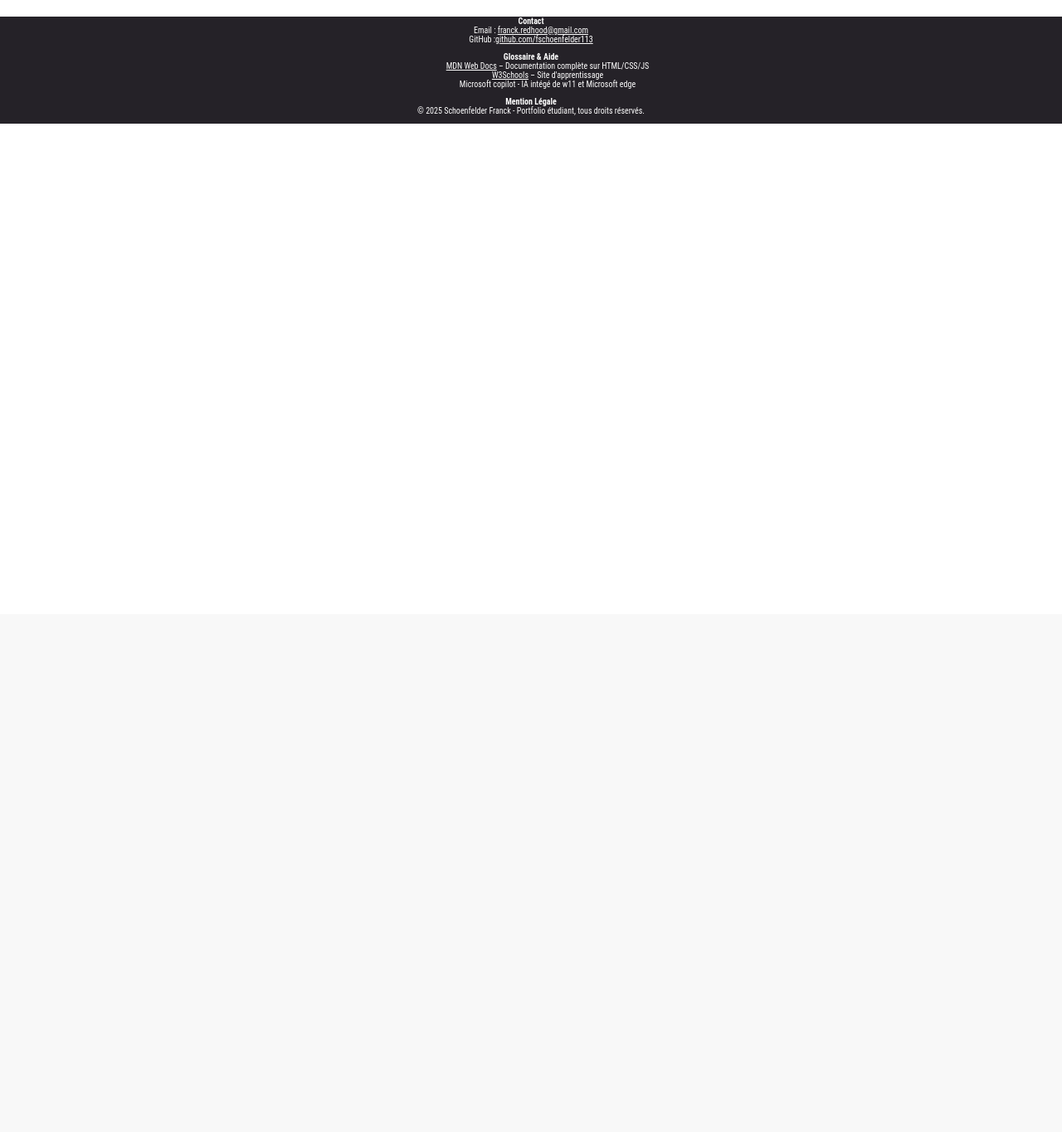
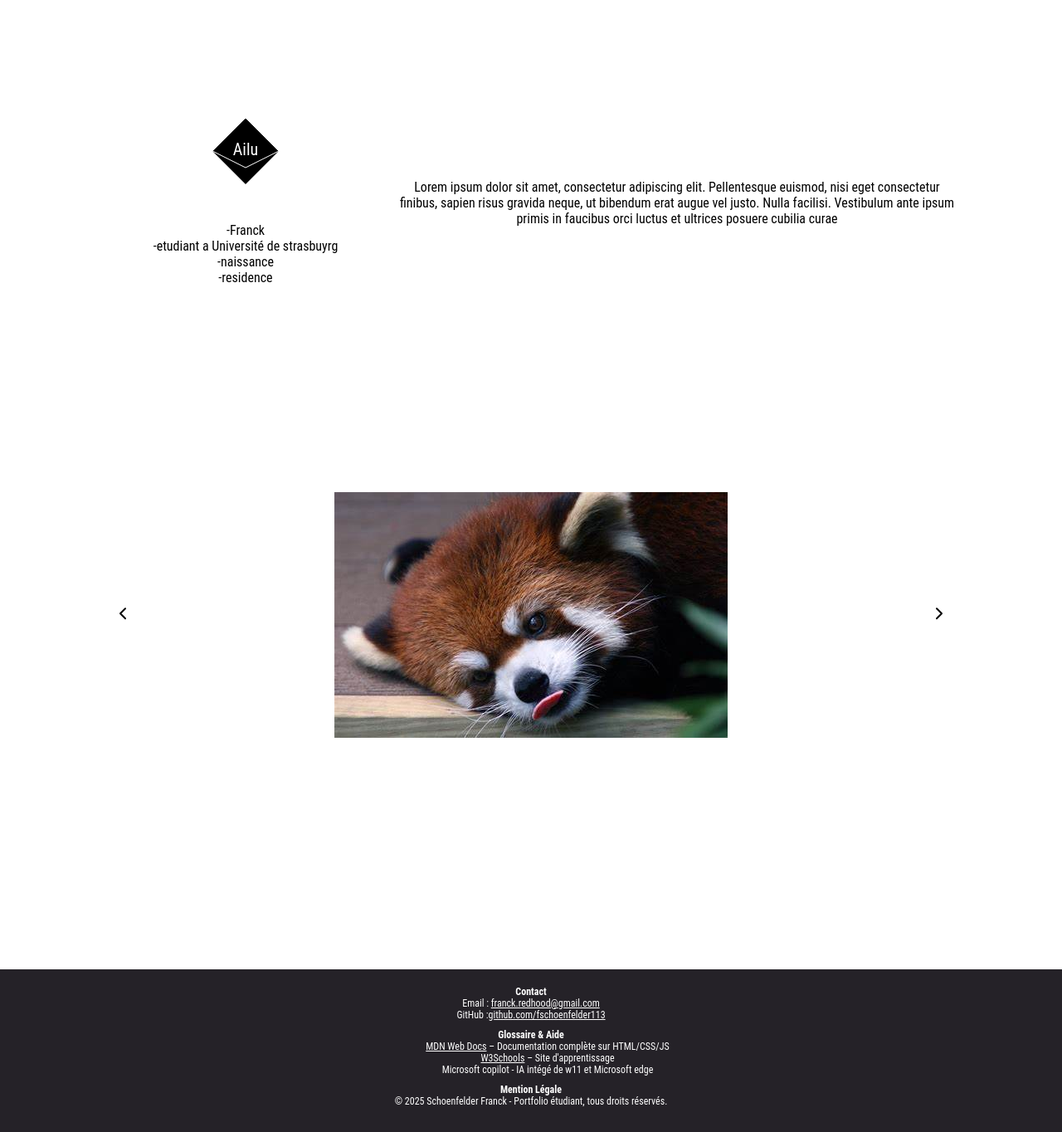
Before and after one commit to AilurusF13/portefolio, a PHP site: page / in a window 1280 px wide. Shown: the part 60-1424 px from the top of the page at 83% size. Before the commit the page ends 209 px from the top, so only its background shows below. Run offline with PHP 8.4, Linux system fonts and the light colour scheme.

Commit message:
section principale fait mise appart contenue et apsect estétiques, slider super

```diff
--- a/assets/css/footer.css
+++ b/assets/css/footer.css
@@ -10,8 +10,8 @@
     background-color: var(--background);
     color: var(--text-colour);
     margin-top: var(--foot-padding);
-    padding-left: var(--foot-padding);
-    padding-right: var(--foot-padding);
+    padding: var(--foot-padding);
+
 
     display: flex;
     flex-direction: column;
@@ -27,7 +27,7 @@
         padding-bottom: 10px;
         h3, p, ul  {
             margin: 0;
-            font-size: 10px;
+            font-size: 12px;
         }
     }
 
--- /dev/null
+++ b/assets/css/slider.css
@@ -0,0 +1,60 @@
+@import url("style.css");
+
+
+
+.slider-container{
+    --image-size: 250-px ;
+
+    display: flex;
+    position: relative;
+    overflow: hidden;
+    height: 100%;
+
+    .slider-viewport{
+        display: flex;
+        height: 100%;
+        width: 100%;
+        transition: transform 0.5s ease-in-out;
+
+        .slider-item {
+            flex: 0 0 100%;
+            box-sizing: border-box;
+            display: flex;
+            justify-content: center; /* centre horizontalement */
+            align-items: center;     /* centre verticalement */
+            a{
+                display: flex;
+                justify-content: center;
+                align-items: center;
+            }
+            img{
+                max-height: var(--image-size);
+                width: 100%;
+                height: auto;
+                object-fit: cover;
+
+            }
+        }
+    }
+    .slider-button {
+        position: absolute;
+        top: 50%;
+        transform: translateY(-50%);
+        border: none;
+        padding: 0;
+        background: none;
+        cursor: pointer;
+        width: 40px;
+        height: 40px;
+    }
+    .left{
+        z-index: 10;
+        left: 0;
+        height: 100%;
+    }
+    .right{
+        z-index: 10;
+        right: 0;
+        height: 100%;
+    }
+}
--- a/assets/css/style.css
+++ b/assets/css/style.css
@@ -25,6 +25,64 @@ svg text {
 body{
     margin: 0;
     font-family: "Roboto Condensed", sans-serif;
+
+    #showcase-section{
+        box-sizing: border-box;
+        padding: 10% ;
+        display: flex;
+        flex-direction: column; /*version telephone*/
+        width: 100%;
+
+        .showcase{
+            box-sizing: border-box;
+            flex: 1;
+        }
+
+        .about-me{
+            display: grid;
+            grid-template-columns: 1fr 2fr;
+            grid-template-rows: 1fr 1fr;
+            height: 100vh;
+            gap: 1rem;
+
+            .me{
+                display: flex;
+                align-items: center;
+                justify-content: center;
+
+            }
+
+            .image{
+                grid-column: 1;
+                grid-row: 1;
+            }
+            .info{
+                text-align: center;
+                grid-column: 1;
+                grid-row: 2;
+                ul{
+                    padding: 0;
+                    list-style: none;
+                    display: inline;
+                }
+            }
+            .resume{
+                text-align: center;
+                grid-column: 2;
+                grid-row: 1/3;
+            }
+        }
+        .project-slider{
+            padding-top: 10%;
+            display: flex;
+            align-items: center;
+            justify-content: center;
+        }
+    }
+}
+
+.no-select{
+    user-select: none;
 }
 
 a{
--- a/assets/php/header.php
+++ b/assets/php/header.php
@@ -1,5 +1,5 @@
 <link rel="stylesheet" href="/assets/css/header.css">
-<header class="header">
+<header class="header no-select">
     <div>
         <a href="/portefolio/index.php" class="logo">
             <img src="/assets/images/logo.svg" alt="Acceuil" class="logo">
--- /dev/null
+++ b/assets/php/slider.php
@@ -0,0 +1,28 @@
+<link rel="stylesheet" href="assets/css/slider.css">
+<div class="showcase slider-container no-select">
+    <button class="slider-button left">
+        <img src="assets/images/leftarrow.svg" draggable="false" alt="previous">
+    </button>
+    <div class="slider-viewport">
+        <!-- slider content in "slider-item" class-->
+        <div class="slider-item">
+            <a href="https://www.bing.com/videos/riverview/relatedvideo?q=youtube+redpanda&cvid=26632b94d7874e89b6eb08b49bc45235&gs_lcrp=EgRlZGdlKgYIABBFGDkyBggAEEUYOTIGCAEQABhAMgYIAhAAGEAyBggDEAAYQDIGCAQQABhAMgYIBRAAGEAyBggGEAAYQDIGCAcQABhAMgYICBAAGEDSAQgyNjY1ajBqOagCCLACAQ&PC=U531&ru=%2fsearch%3fq%3dyoutube%2bredpanda%26cvid%3d26632b94d7874e89b6eb08b49bc45235%26gs_lcrp%3dEgRlZGdlKgYIABBFGDkyBggAEEUYOTIGCAEQABhAMgYIAhAAGEAyBggDEAAYQDIGCAQQABhAMgYIBRAAGEAyBggGEAAYQDIGCAcQABhAMgYICBAAGEDSAQgyNjY1ajBqOagCCLACAQ%26FORM%3dANAB01%26PC%3dU531&mmscn=vwrc&mid=9A4537D0E5F22773EBB89A4537D0E5F22773EBB8&FORM=WRVORC&ntb=1&msockid=87b403711f1c11f0848f1a869527068d" target="_blank">
+                <img src="assets/images/redpanda.webp" alt="redpanda">
+            </a>
+        </div>
+        <div class="slider-item">
+            <a href="https://playvalorant.com/fr-fr/" target="_blank">
+                <img src="assets/images/valorant.webp" alt="valorant">
+            </a>
+        </div>
+        <div class="slider-item">
+            <a href="https://neovim.io/" target="_blank">
+                <img src="assets/images/neovim.webp" alt="nvim">
+            </a>
+        </div>
+    </div>
+    <button class="slider-button right">
+        <img src="assets/images/rightarrow.svg" draggable="false" alt="left">
+    </button>
+</div>
+<script src="/assets/js/slider.js"></script>
--- a/index.php
+++ b/index.php
@@ -19,9 +19,28 @@ include_once "assets/php/header.php"; /*Head bar*/
 ?>
 
 <section id="showcase-section">
-    <aside id="about-me">
+    <div class="showcase about-me">
+        <div class="me image no-select">
+            <img src="assets/images/logo.svg" draggable="false" alt="temporary">
+        </div>
+        <div class="me resume">
+            Lorem ipsum dolor sit amet, consectetur adipiscing elit. Pellentesque euismod, nisi eget consectetur finibus, sapien risus gravida neque, ut bibendum erat augue vel justo. Nulla facilisi. Vestibulum ante ipsum primis in faucibus orci luctus et ultrices posuere cubilia curae
+        </div>
+        <div class="me info">
+            <ul>
+                <li>-Franck</li>
+                <li>-etudiant a Université de strasbuyrg</li>
+                <li>-naissance</li>
+                <li>-residence</li>
+            </ul>
+        </div>
+    </div>
+    <div class="project-slider">
+        <?php
+            include_once "assets/php/slider.php";
+        ?>
 
-    </aside>
+    </div>
 
 </section>
 
```
Also changed, not shown: assets/js/slider.js (added, +86 -0 lines), assets/images/leftarrow.svg (added), assets/images/logoA.svg, assets/images/neovim.webp (added), assets/images/redpanda.webp (added), assets/images/rightarrow.svg (added), assets/images/valorant.jpg (added), assets/images/valorant.webp (added).
